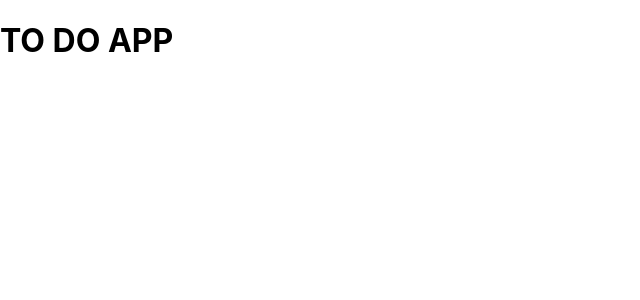
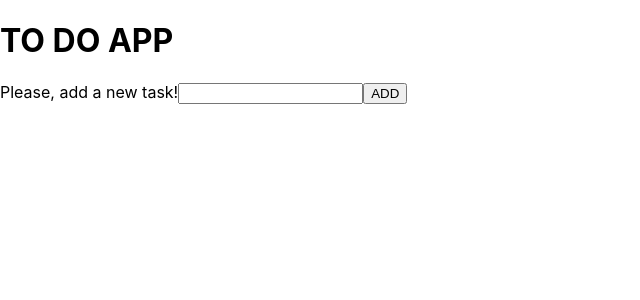
Before and after one commit to daniel8nuevo/toDoList_reactjs, a React (Create React App) app: page / in a window 1280 px wide. Shown: the top 300 px of the page, without its empty margins (0-640 px from the left). Built offline with nearby package versions, Linux system fonts and the light colour scheme.

Commit message:
added todolist component into todoapp

```diff
--- a/src/App.js
+++ b/src/App.js
@@ -1,5 +1,6 @@
 import React from 'react';
 import './App.css';
+import ToDoList from './ToDoList';
 
 export default class ToDoApp extends React.Component {
   constructor(props) {
@@ -27,15 +28,23 @@ export default class ToDoApp extends React.Component {
     }
 
     this.setState( state => ({
-      todo:[...this.state.todo, newToDo]
+      todo:[...this.state.todo, newToDo],
+      inputValue: null
     }));
   }
   render(){
     return(
       <div>
         <h1>TO DO APP</h1>
+          <ToDoList todo={this.state.todo} />
           <form onSubmit={this.handleSubmit}>
-
+            <label htmlFor="newToDo">Please, add a new task!</label>
+              <input
+                id="newToDo"
+                onChange={this.handleChange}
+                value={this.state.inputValue}
+              />
+              <button>ADD</button>
           </form>
       </div>
     )
--- a/src/ToDoList.js
+++ b/src/ToDoList.js
@@ -0,0 +1,18 @@
+import React from 'react';
+import './ToDoList.css';
+
+export default class ToDoList extends React.Component {
+    render(){
+        return(
+            <div>
+                <ol>
+                    {this.props.todo.map(todos => (
+                        <li key={todos.id}>
+                            {todos.inputValue}
+                        </li>
+                    ))}
+                </ol>
+            </div>
+        );
+    }
+}
```
